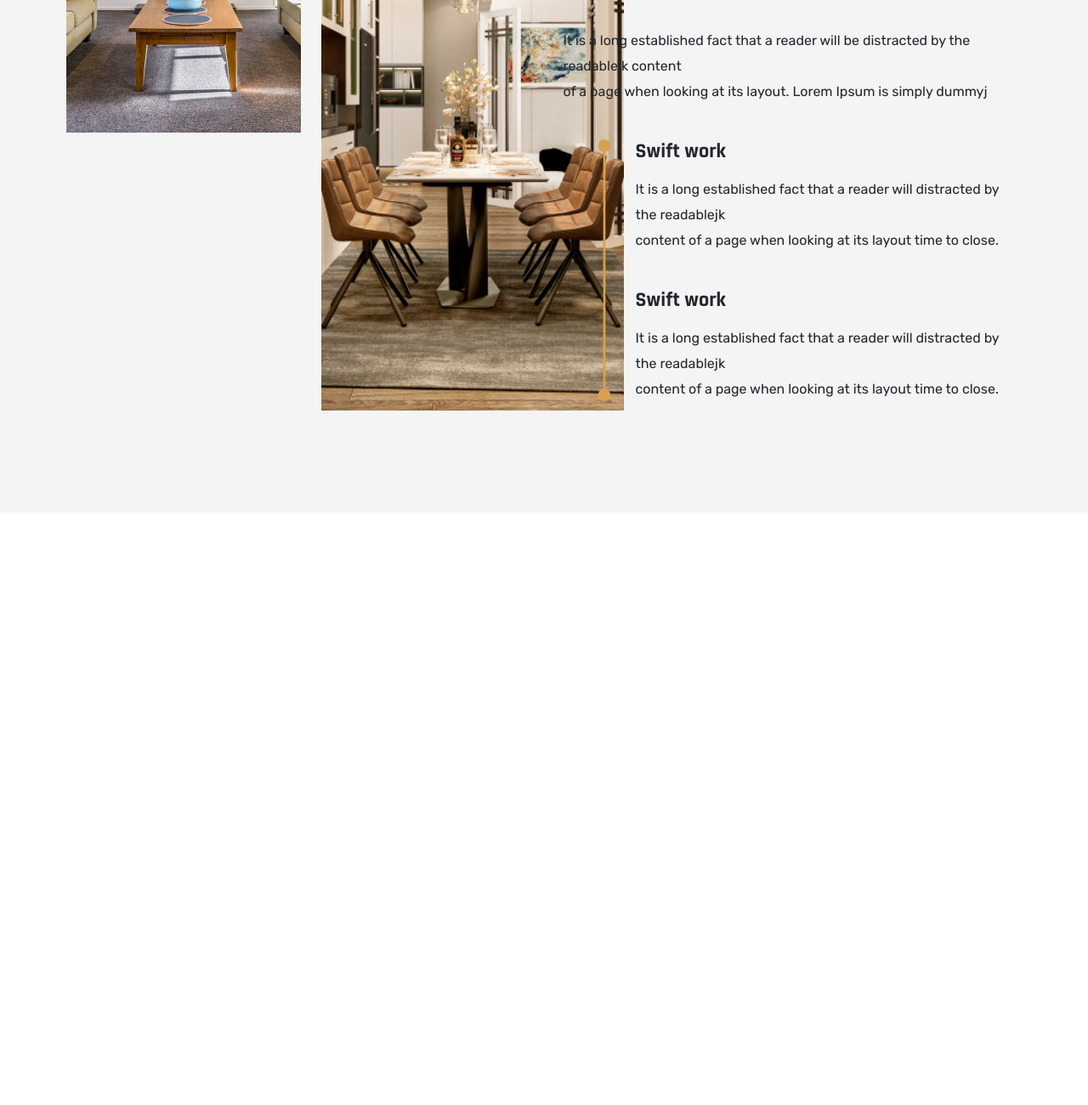
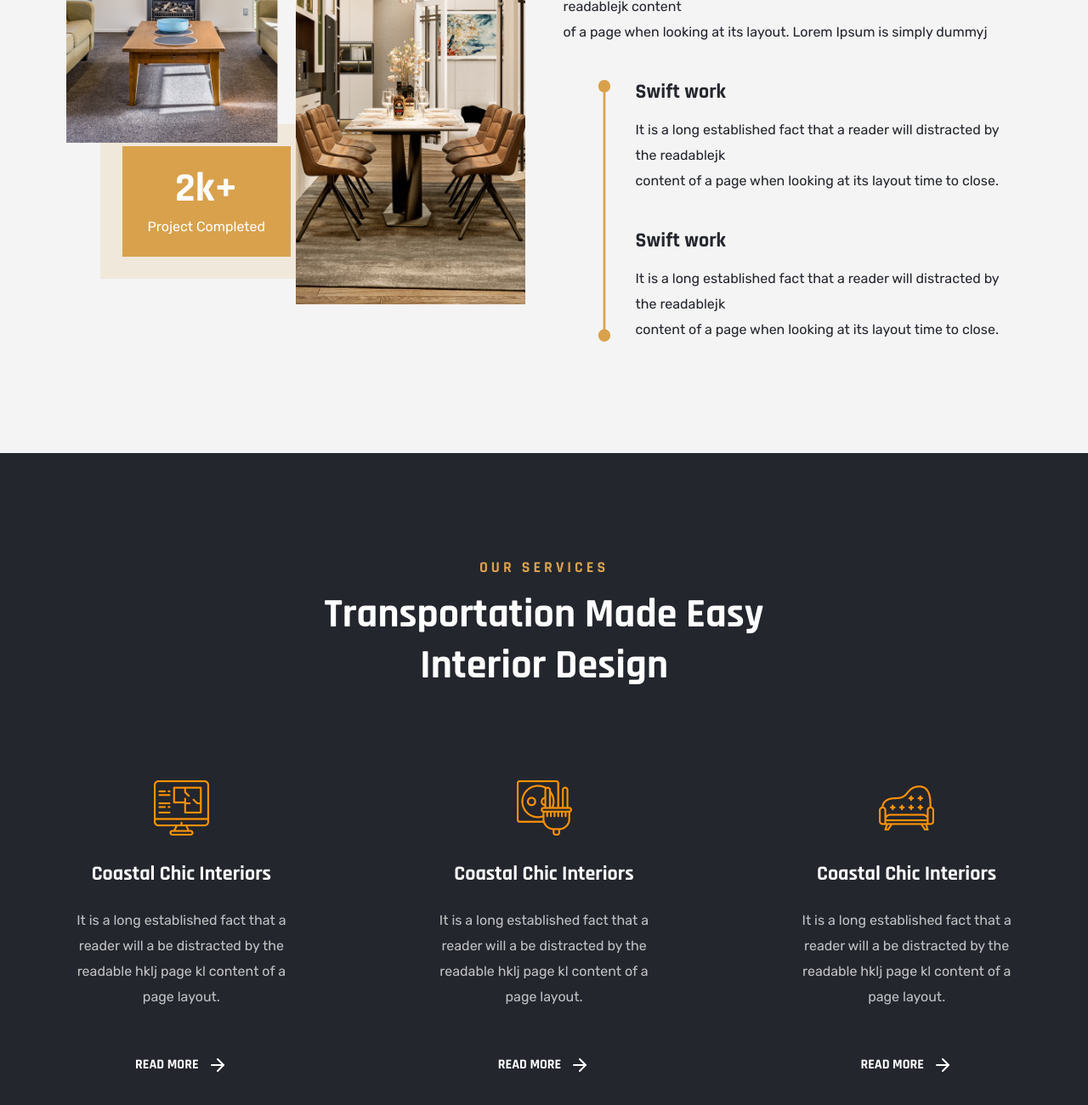
Before and after one commit to matiurrahman59/luxelife, a website: page index.html in a window 1280 px wide. Shown: the part 402-1702 px from the top of the page at 85% size. Before the commit the page ends 1005 px from the top, so only its background shows below. Drawn offline with Linux system fonts and the light colour scheme; files whose address does not match are found by name.

Commit message:
service section added

```diff
--- a/index.html
+++ b/index.html
@@ -17,26 +17,20 @@
   </head>
   <body>
     <main>
+      <!-- about section -->
       <section class="section-about">
         <div class="container">
-          <div class="row gap-5">
-            <!-- about left section -->
+          <div class="row gap-5 flex align-items-center">
+            <!-- about image section -->
             <div class="col">
-              <div class="section-about__image">
+              <div class="position-relative z-1">
                 <img
-                  src="./img//about-1.png"
+                  src="./img//about.png"
                   alt="about section image"
-                  class="section-about__image--1"
+                  class="about__image--box"
                 />
-                <img
-                  src="./img//about-2.png"
-                  alt="about section image"
-                  class="section-about__image--2"
-                />
-
-                <!-- project counter -->
-                <div class="section-about__project-counter">
-                  <div>
+                <div class="position-absolute project-countdown">
+                  <div class="project-countdown__box">
                     <div>2k+</div>
                     <div>Project Completed</div>
                   </div>
@@ -44,7 +38,7 @@
               </div>
             </div>
 
-            <!-- about right section -->
+            <!-- about details section -->
             <div class="col section-about__right">
               <span class="section-title">About us</span>
               <h2 class="heading-secondary pt-3">
@@ -82,6 +76,106 @@
           </div>
         </div>
       </section>
+
+      <!-- service section -->
+      <section class="section-service section-padding">
+        <div class="container text-center">
+          <span class="section-title">our services</span>
+          <h2 class="heading-secondary text-white pt-3">
+            transportation made easy <br />
+            interior design
+          </h2>
+
+          <div class="service-list__box">
+            <div class="row service-list__box-gap">
+              <div class="col">
+                <img src="./img//service-icon--1.png" alt="service icon" />
+                <h3 class="heading-tertiary pt-5">Coastal Chic Interiors</h3>
+                <p>
+                  It is a long established fact that a reader will a be
+                  distracted by the readable hklj page kl content of a page
+                  layout.
+                </p>
+
+                <a href="#">
+                  <span>Read more</span>
+                  <svg
+                    xmlns="http://www.w3.org/2000/svg"
+                    width="24"
+                    height="24"
+                    viewBox="0 0 24 24"
+                    fill="none"
+                    stroke="currentColor"
+                    stroke-width="2"
+                    stroke-linecap="round"
+                    stroke-linejoin="round"
+                    class="lucide lucide-arrow-right"
+                  >
+                    <path d="M5 12h14" />
+                    <path d="m12 5 7 7-7 7" />
+                  </svg>
+                </a>
+              </div>
+              <div class="col">
+                <img src="./img//service-icon--2.png" alt="service icon" />
+                <h3 class="heading-tertiary pt-5">Coastal Chic Interiors</h3>
+                <p>
+                  It is a long established fact that a reader will a be
+                  distracted by the readable hklj page kl content of a page
+                  layout.
+                </p>
+
+                <a href="#">
+                  <span>Read more</span>
+                  <svg
+                    xmlns="http://www.w3.org/2000/svg"
+                    width="24"
+                    height="24"
+                    viewBox="0 0 24 24"
+                    fill="none"
+                    stroke="currentColor"
+                    stroke-width="2"
+                    stroke-linecap="round"
+                    stroke-linejoin="round"
+                    class="lucide lucide-arrow-right"
+                  >
+                    <path d="M5 12h14" />
+                    <path d="m12 5 7 7-7 7" />
+                  </svg>
+                </a>
+              </div>
+              <div class="col">
+                <img src="./img//service-icon--3.png" alt="service icon" />
+                <h3 class="heading-tertiary pt-5">Coastal Chic Interiors</h3>
+                <p>
+                  It is a long established fact that a reader will a be
+                  distracted by the readable hklj page kl content of a page
+                  layout.
+                </p>
+
+                <a href="#">
+                  <span>Read more</span>
+                  <svg
+                    xmlns="http://www.w3.org/2000/svg"
+                    width="24"
+                    height="24"
+                    viewBox="0 0 24 24"
+                    fill="none"
+                    stroke="currentColor"
+                    stroke-width="2"
+                    stroke-linecap="round"
+                    stroke-linejoin="round"
+                    class="lucide lucide-arrow-right"
+                  >
+                    <path d="M5 12h14" />
+                    <path d="m12 5 7 7-7 7" />
+                  </svg>
+                </a>
+              </div>
+            </div>
+          </div>
+        </div>
+      </section>
     </main>
   </body>
 </html>
--- a/sass/base/_utilities.scss
+++ b/sass/base/_utilities.scss
@@ -17,3 +17,7 @@
 // .pt-5 {
 //   padding-top: 20px;
 // }
+
+.section-padding {
+  padding: 12rem 0;
+}
--- a/sass/pages/_home.scss
+++ b/sass/pages/_home.scss
@@ -3,36 +3,32 @@
   padding-top: 12rem;
   padding-bottom: 12rem;
 
-  // &__box {
-  //   gap: 4rem;
-  // }
-
-  &__image {
-    display: flex;
-    justify-content: space-between;
-    align-items: flex-start;
-    height: 100%;
-    gap: 2.4rem;
-
-    &--1 {
-      width: 100%;
-      max-height: 43.8rem;
-      height: 100%;
-    }
-
-    &--2 {
-      width: 100%;
-      height: 100%;
-      padding-top: 3.6rem;
-    }
+  .about__image--box {
+    width: 100%;
   }
 
-  &__project-counter {
+  .project-countdown {
     position: absolute;
-  }
+    bottom: 3rem;
+    left: 4rem;
+    z-index: -10;
+    text-align: center;
+    padding: 2.6rem;
+    background-color: #f0e8db;
 
-  &__right {
-    padding-top: 7rem;
+    &__box {
+      background-color: $color-primary;
+      padding: 2rem 3rem;
+      color: $color-white;
+
+      & > div:first-of-type {
+        font-family: 'Rajdhani', sans-serif;
+        font-size: 4.8rem;
+        font-weight: 700;
+        line-height: 6rem;
+        text-transform: capitalize;
+      }
+    }
   }
 
   .section-title {
@@ -50,7 +46,6 @@
 
   p {
     padding-top: 2rem;
-    // text-wrap: balance;
   }
 
   &__details {
@@ -68,3 +63,34 @@
     }
   }
 }
+
+.section-service {
+  background-color: $color-black;
+
+  .service-list__box {
+    padding-top: 10rem;
+    color: $color-white;
+
+    &-gap {
+      gap: 14rem;
+    }
+
+    p {
+      opacity: 0.72;
+      padding-top: 2rem;
+    }
+
+    a {
+      font-family: 'Rajdhani', sans-serif;
+      font-weight: 700;
+      text-decoration: none;
+      text-transform: uppercase;
+      color: $color-white;
+      gap: 10px;
+      display: flex;
+      align-items: center;
+      justify-content: center;
+      padding-top: 4rem;
+    }
+  }
+}
```
Also changed, not shown: css/style.css, img/about.png (added), img/service-icon--1.png (added), img/service-icon--2.png (added), img/service-icon--3.png (added), 1 other file.
